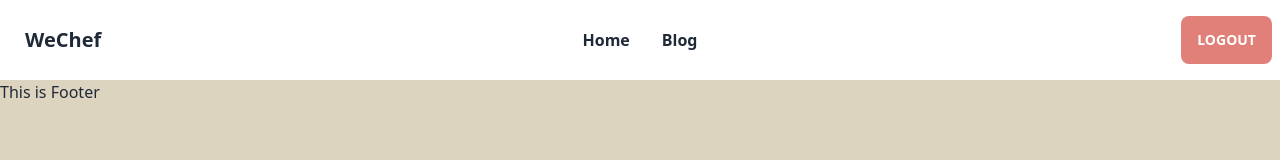
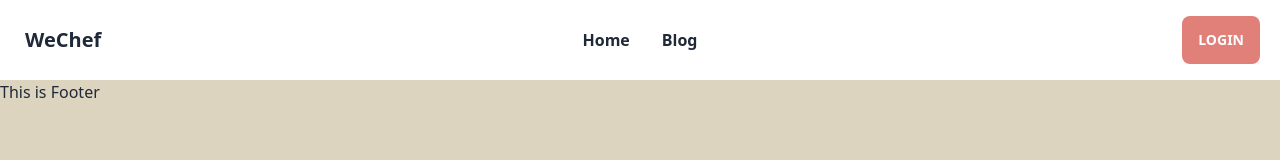
Before and after one commit to Salman-165324/we-chef-client-side, a React (Vite) app: page / in a window 1280 px wide. Shown: the top 160 px of the page. Built offline with nearby package versions, Linux system fonts and the light colour scheme; no server answers.

Commit message:
Conditionally showed avater and login btn in nav

```diff
--- a/src/shared/Navbar.jsx
+++ b/src/shared/Navbar.jsx
@@ -5,17 +5,17 @@ import { AuthContext } from '../providers/AuthProvider';
 
 const Navbar = () => {
 
-    const {user, logout} = useContext(AuthContext);
+    const { user, logout } = useContext(AuthContext);
     console.log(user);
 
     const handleLogout = () => {
 
         logout()
-        .then(() => {
-            console.log('Logout Successful');
-          }).catch((error) => {
-            console.log(error)
-          });
+            .then(() => {
+                console.log('Logout Successful');
+            }).catch((error) => {
+                console.log(error)
+            });
     }
     return (
         <div className="navbar bg-base-100 lg:h-[80px] max-w-[1280px] mx-auto">
@@ -26,16 +26,7 @@ const Navbar = () => {
                     </label>
                     <ul tabIndex={0} className="menu menu-compact dropdown-content mt-3 p-2 shadow bg-base-100 rounded-box w-52">
                         <li className='font-semibold'><Link to='/'>Home</Link></li>
-                        {/* <li tabIndex={0}>
-                            <a className="justify-between">
-                                Parent
-                                <svg className="fill-current" xmlns="http://www.w3.org/2000/svg" width="24" height="24" viewBox="0 0 24 24"><path d="M8.59,16.58L13.17,12L8.59,7.41L10,6L16,12L10,18L8.59,16.58Z" /></svg>
-                            </a>
-                            <ul className="p-2">
-                                <li><a>Submenu 1</a></li>
-                                <li><a>Submenu 2</a></li>
-                            </ul>
-                        </li> */}
+
                         <li className='font-semibold'><Link to='/blog'>Blog</Link></li>
                     </ul>
                 </div>
@@ -49,7 +40,25 @@ const Navbar = () => {
                 </ul>
             </div>
             <div className="navbar-end">
-                <a onClick={handleLogout} className="weChef-btn-primary ">Logout</a>
+                {
+                    user ?
+                        <>
+                            <div className="avatar mr-3">
+                                <div className="w-14 rounded-full border-4 border-[#c9827c]">
+                                    <img src={user?.photoURL} alt="Tailwind-CSS-Avatar-component" />
+                                </div>
+                            </div>
+                            <btn onClick={handleLogout} className="btn btn-outline mr-3">Logout</btn>
+                        </> :
+                        <div>
+                            <button className='weChef-btn-primary mr-3'>
+                                <Link to='/login'>Login</Link>
+                            </button>
+                        </div>
+                }
+
+
+
             </div>
         </div>
     );
```
